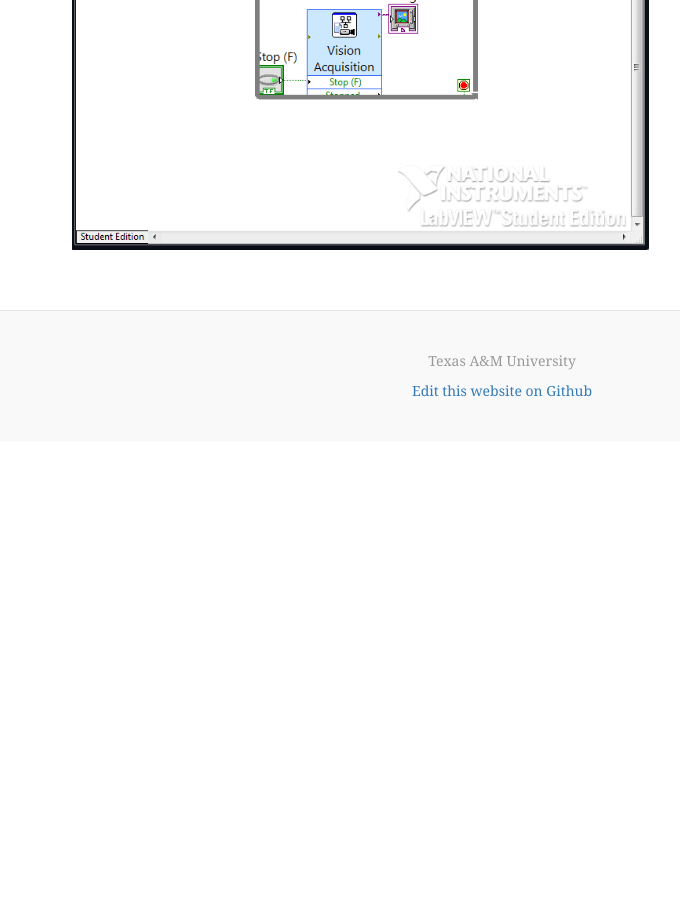
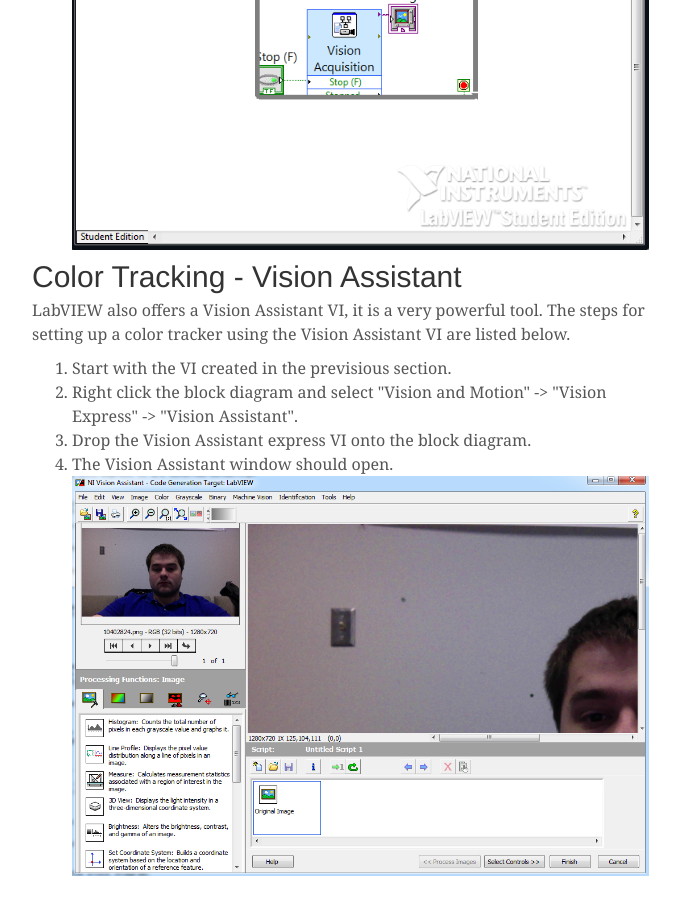
Before and after one commit to LabVIEW-Robotics/LabVIEW-Robotics.github.io, a Jekyll site: the page built from vision.html, in a window 1280 px wide and 900 px high, scrolled down 4075 px. Shown: the whole window, without its empty margins (138-818 px from the left). Built offline with Jekyll 4.4.1, drawn with Linux system fonts in a browser that asks for light colours; nearby versions of some CDN libraries; Markdown is read by kramdown in place of the engine named in the settings; before the commit the page ends 4516 px from its top, so only the background shows below that; some of the changed text lies outside the part shown.

Commit message:
vision assistant

```diff
--- a/vision.html
+++ b/vision.html
@@ -48,7 +48,7 @@
 to take a picture. Then we enter the loop where the camera takes a picture
 <span><img src="/images/grab_image.PNG"/></span> every 50 milliseconds and sends
 it to the display. When the loop is stopped, the camera connection is closed <span><img src="/images/close_connection.PNG"/></span>.</p>
-<h2 class="blog-post-title">That Was the Hard Way!</h2>
+<h2 class="blog-post-title">An Easier Way!</h2>
 <p>With LabVIEW, express VIs are your friend. For vision aquisition, LabVIEW offers
 a very nice express VI. The steps for using this express VI are detailed below:</p>
 <p>
@@ -90,3 +90,25 @@
 </li>
 </ol>
 </p>
+<h2 class="blog-post-title">Color Tracking - Vision Assistant</h2>
+<p>
+LabVIEW also offers a Vision Assistant VI, it is a very powerful tool. The
+steps for setting up a color tracker using the Vision Assistant VI are listed
+below.
+<ol>
+<li>
+Start with the VI created in the previsious section.
+</li>
+<li>
+Right click the block diagram and select "Vision and Motion" -> "Vision Express" ->
+"Vision Assistant".
+</li>
+<li>
+Drop the Vision Assistant express VI onto the block diagram.
+</li>
+<li>
+The Vision Assistant window should open.
+<img src="/images/vision_assistant_window.PNG" style="max-width:100%;" />
+</li>
+</ol>
+</p>
```
Also changed, not shown: images/vision_assistant_window.PNG (added).
